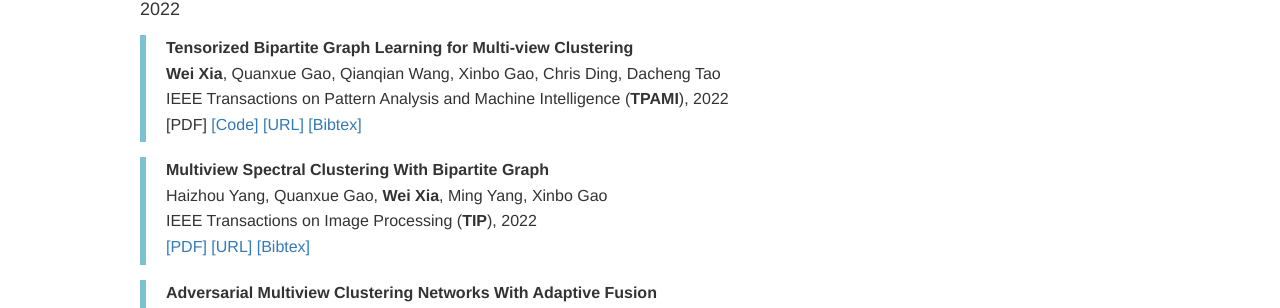
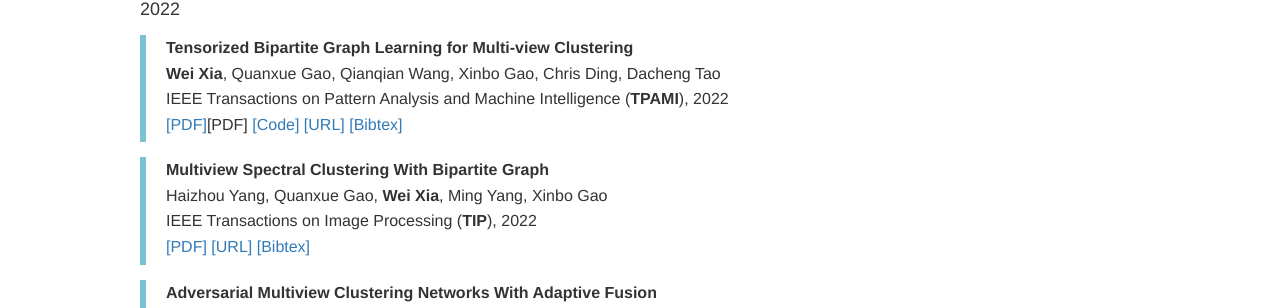
Before and after one commit to xdweixia/weixia0416.github.io, a Jekyll site: the page built from index.html, in a window 1280 px wide and 900 px high, scrolled down 396 px. Shown: the part 144-452 px from the top of the window. Built offline with Jekyll 4.4.1, drawn with Linux system fonts in a browser that asks for light colours; nearby versions of some CDN libraries; library files that are not in the unit come from our copies.

Commit message:
Update publications.html

```diff
--- a/_includes/publications.html
+++ b/_includes/publications.html
@@ -12,7 +12,7 @@
       <strong>Tensorized Bipartite Graph Learning for Multi-view Clustering</strong><br />
        <strong>Wei Xia</strong>, Quanxue Gao, Qianqian Wang, Xinbo Gao, Chris Ding, Dacheng Tao<br />
 	    IEEE Transactions on Pattern Analysis and Machine Intelligence (<strong>TPAMI</strong>), 2022 <br />
-	    [PDF]</a>
+	<a href="assets/pdf/2022-TPAMI.pdf">[PDF]</a>[PDF]</a>
 	<a href="https://github.com/xdweixia/TBGL-MVC">[Code]</a>
 	<a href="https://ieeexplore.ieee.org/document/9813586">[URL]</a>
 	<a href="assets/bibtex/2022-TPAMI-bib.txt">[Bibtex]</a>
```
